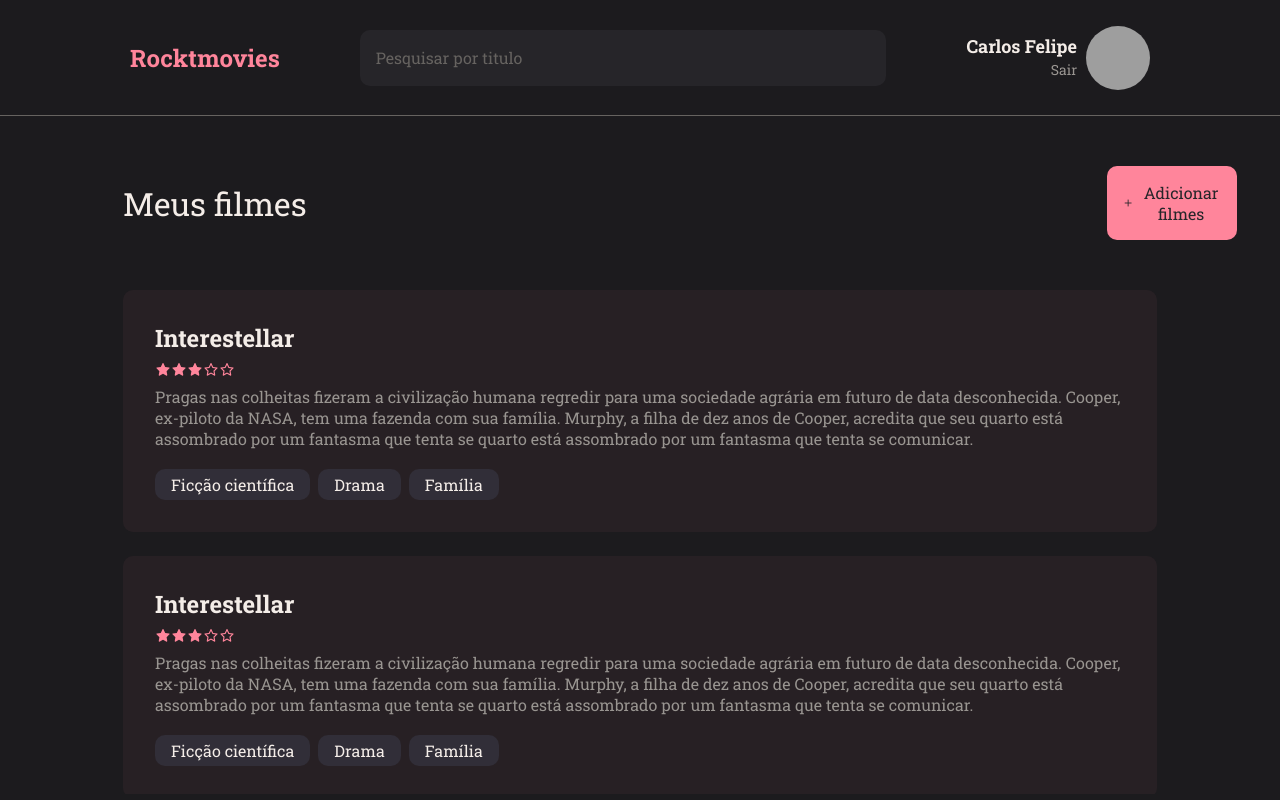
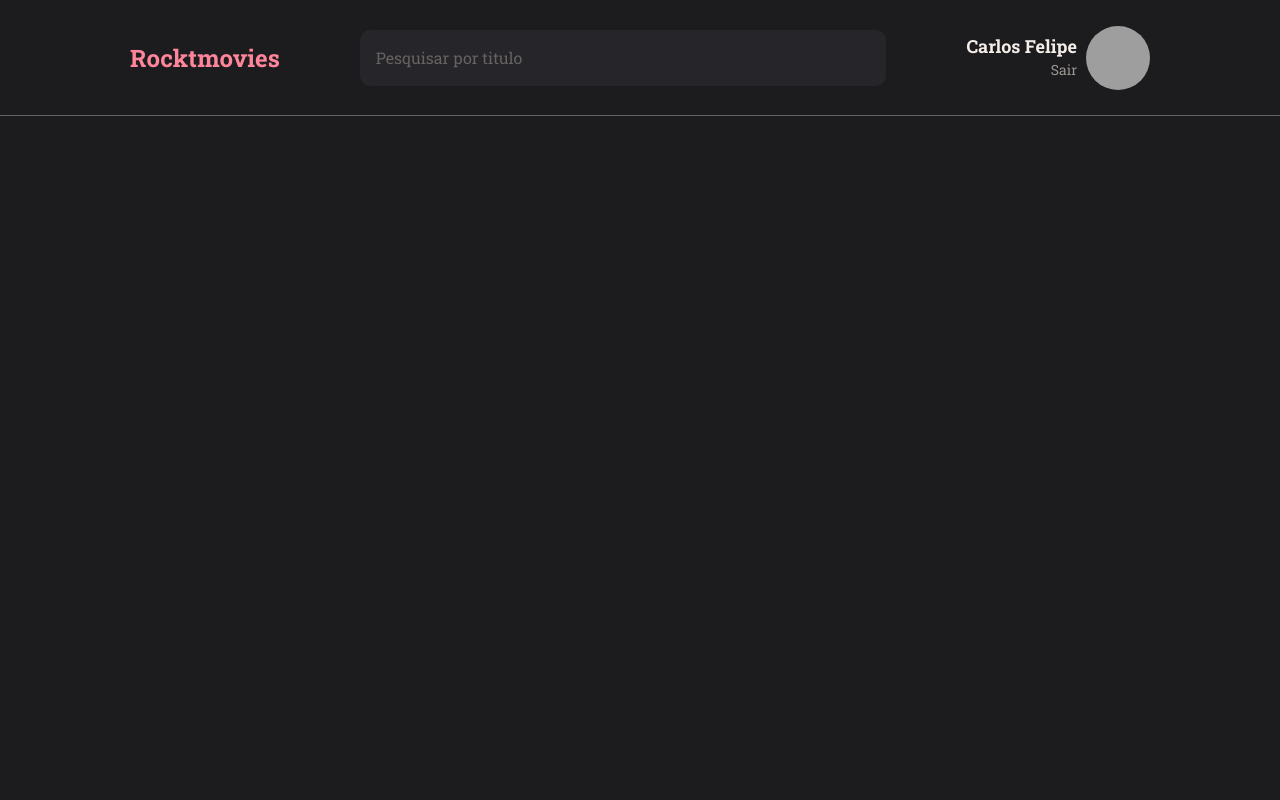
Before and after one commit to Felipe-Monte/project-movies, a React (Vite) app: page / in a window 1280 px wide. Built offline with nearby package versions, Linux system fonts and the light colour scheme; grey boxes are pictures that could not be loaded.

Commit message:
import header form preview

```diff
--- a/src/main.jsx
+++ b/src/main.jsx
@@ -5,13 +5,13 @@
 import GlobalStyle from './styles/global'
 import theme from './styles/theme'
 
-import { Home } from './pages/Home'
+import { Preview } from './pages/Preview'
 
 ReactDOM.createRoot(document.getElementById('root')).render(
   <React.StrictMode>
     <ThemeProvider theme={theme}>
       <GlobalStyle />
-      <Home />
+      <Preview />
     </ThemeProvider>
   </React.StrictMode>
 )
--- a/src/pages/Preview/index.jsx
+++ b/src/pages/Preview/index.jsx
@@ -1,8 +1,11 @@
 import { Container } from './styles'
+
+import { Header } from '../../components/Header'
 
 export function Preview() {
   return (
     <Container>
+      <Header />
 
     </Container>
   )
```
